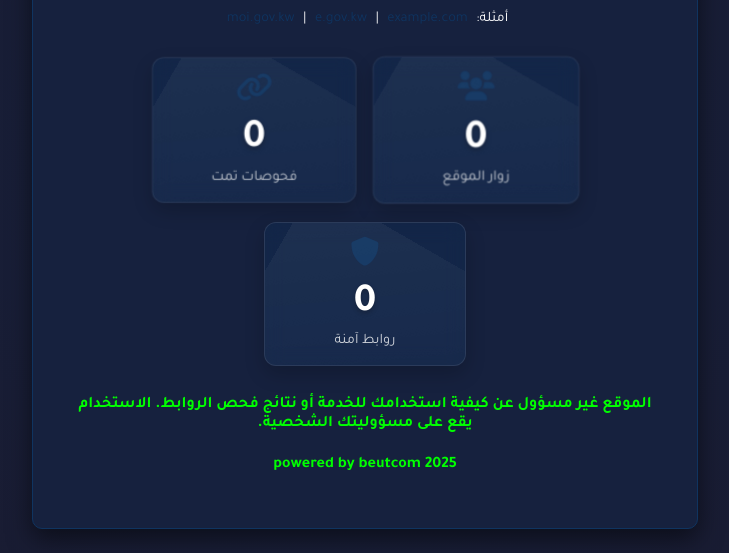
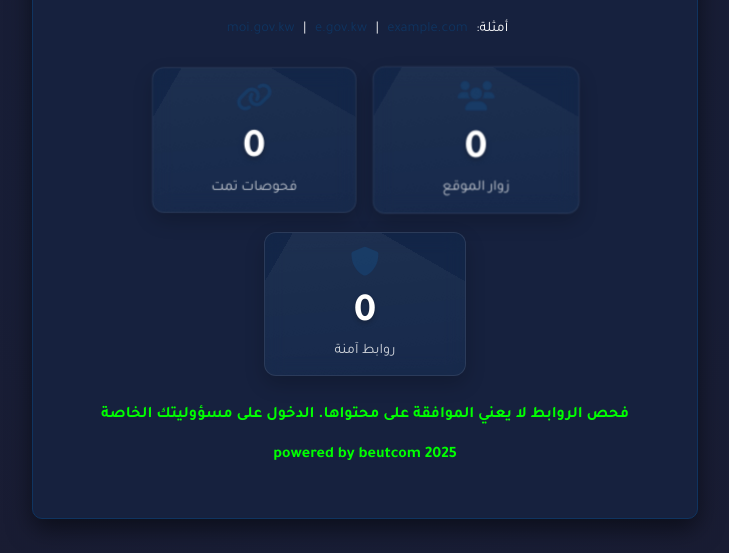
Before and after one commit to sultanMIB/amman, a plain HTML site: page index.html in a window 1280 px wide. Shown: the part 247-800 px from the top of the page, without its empty margins (275-1004 px from the left). Drawn offline with Linux system fonts and the light colour scheme.

Commit message:
Update index.html
Signed-off-by: sultanMIB <67007535+sultanMIB@users.noreply.github.com>

```diff
--- a/index.html
+++ b/index.html
@@ -792,7 +792,7 @@
         </div>
 
 
-        <h4> الموقع غير مسؤول عن كيفية استخدامك للخدمة أو نتائج فحص الروابط. الاستخدام يقع على مسؤوليتك الشخصية. </h4>
+        <h4> فحص الروابط لا يعني الموافقة على محتواها. الدخول على مسؤوليتك الخاصة </h4>
 
          <h4> powered by beutcom 2025 </h4>
     </div>
```
